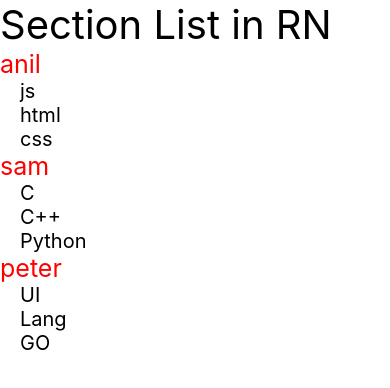
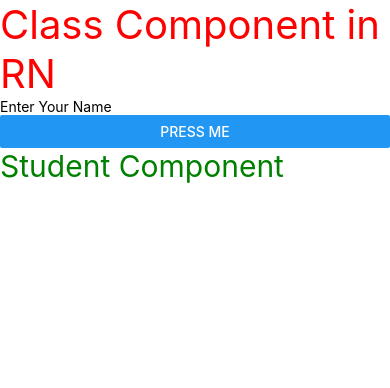
Before and after one commit to Deepakiit17/React-Native, a React Native app: screen / in a window 390 px wide. Shown: the top 388 px of the page. Built offline with nearby package versions, Linux system fonts and the light colour scheme.

Commit message:
class component

```diff
--- a/App.js
+++ b/App.js
@@ -1,39 +1,21 @@
-import React, {useState} from 'react';
-import {SectionList, Text, View} from 'react-native';
+import React, {Component} from 'react';
+import {Button, Text, TextInput, View} from 'react-native';
+import Student from './Components/CompanyData';
 
-function App() {
-  const users = [
-    {
-      id: 1,
-      name: 'anil',
-      data: ['js', 'html', 'css'],
-    },
-    {
-      id: 2,
-      name: 'sam',
-      data: ['C', 'C++', 'Python'],
-    },
-    {
-      id: 3,
-      name: 'peter',
-      data: ['UI', 'Lang', 'GO'],
-    },
-  ];
-
-  return (
-    <View>
-      <Text style={{fontSize: 40}}>Section List in RN</Text>
-      <SectionList
-        sections={users}
-        renderItem={({item}) => (
-          <Text style={{fontSize: 20, marginLeft: 20}}>{item}</Text>
-        )}
-        renderSectionHeader={({section: {name}}) => (
-          <Text style={{fontSize: 25, color: 'red'}}>{name}</Text>
-        )}
-      />
-    </View>
-  );
+class App extends Component {
+  fruit = () => {
+    console.warn('Apple');
+  };
+  render() {
+    return (
+      <View>
+        <Text style={{fontSize: 40, color: 'red'}}>Class Component in RN</Text>
+        <TextInput placeholder="Enter Your Name" />
+        <Button title="Press Me" onPress={this.fruit} />
+        <Student />
+      </View>
+    );
+  }
 }
 
 export default App;
--- a/Components/CompanyData.js
+++ b/Components/CompanyData.js
@@ -1,28 +1,14 @@
-import React, {useState} from 'react';
-import {StyleSheet, Text, View} from 'react-native';
+import React, {Component} from 'react';
+import {Button, Text, TextInput, View} from 'react-native';
 
-export default UserData = props => {
-  const item = props.item;
-  return (
-    <View style={styles.box}>
-      <Text style={styles.textInput}>{item.name}</Text>
-      <Text style={styles.textInput}>{item.email}</Text>
-    </View>
-  );
-};
+class Student extends Component {
+  render() {
+    return (
+      <View>
+        <Text style={{fontSize: 30, color: 'green'}}>Student Component</Text>
+      </View>
+    );
+  }
+}
 
-const styles = StyleSheet.create({
-  textInput: {
-    fontSize: 24,
-    color: 'orange',
-    flex: 1,
-    margin: 2,
-    textAlign: 'center',
-  },
-  box: {
-    flexDirection: 'row',
-    borderWidth: 2,
-    borderColor: 'orange',
-    marginBottom: 10,
-  },
-});
+export default Student;
```
